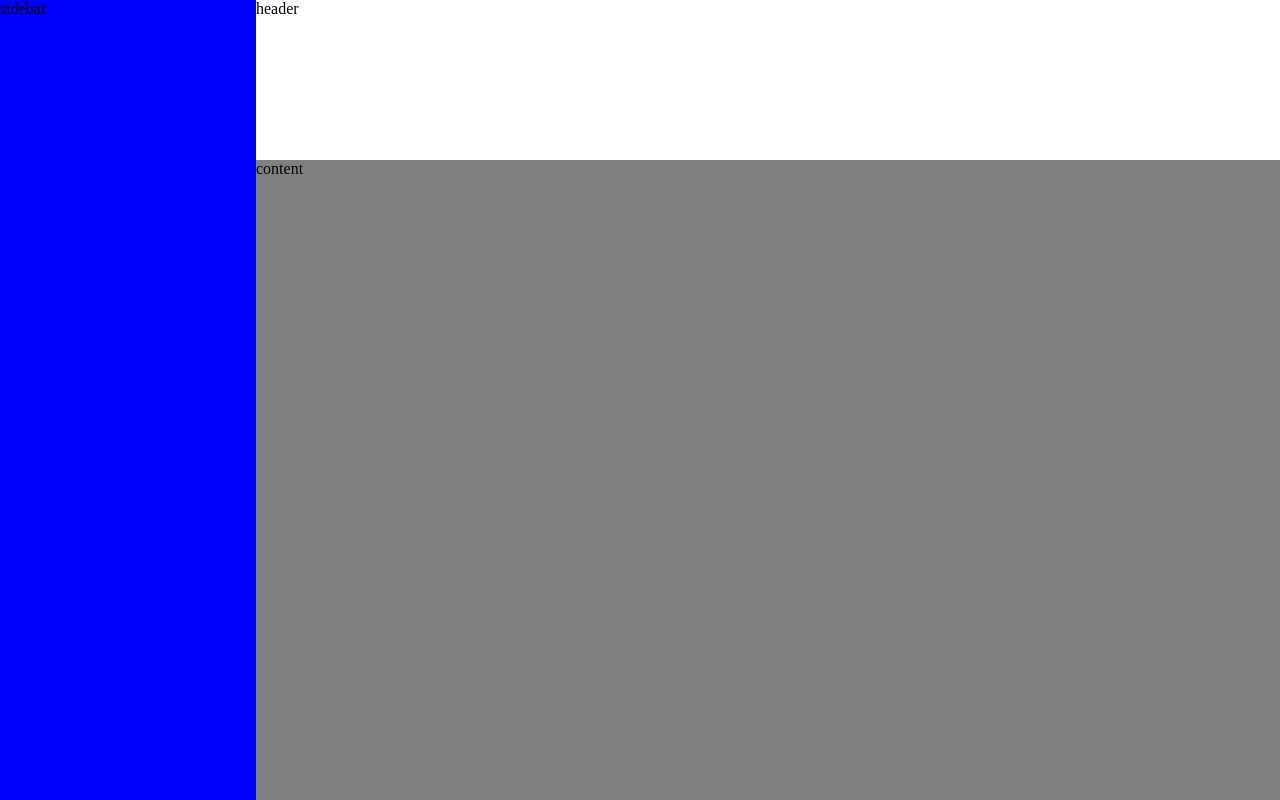
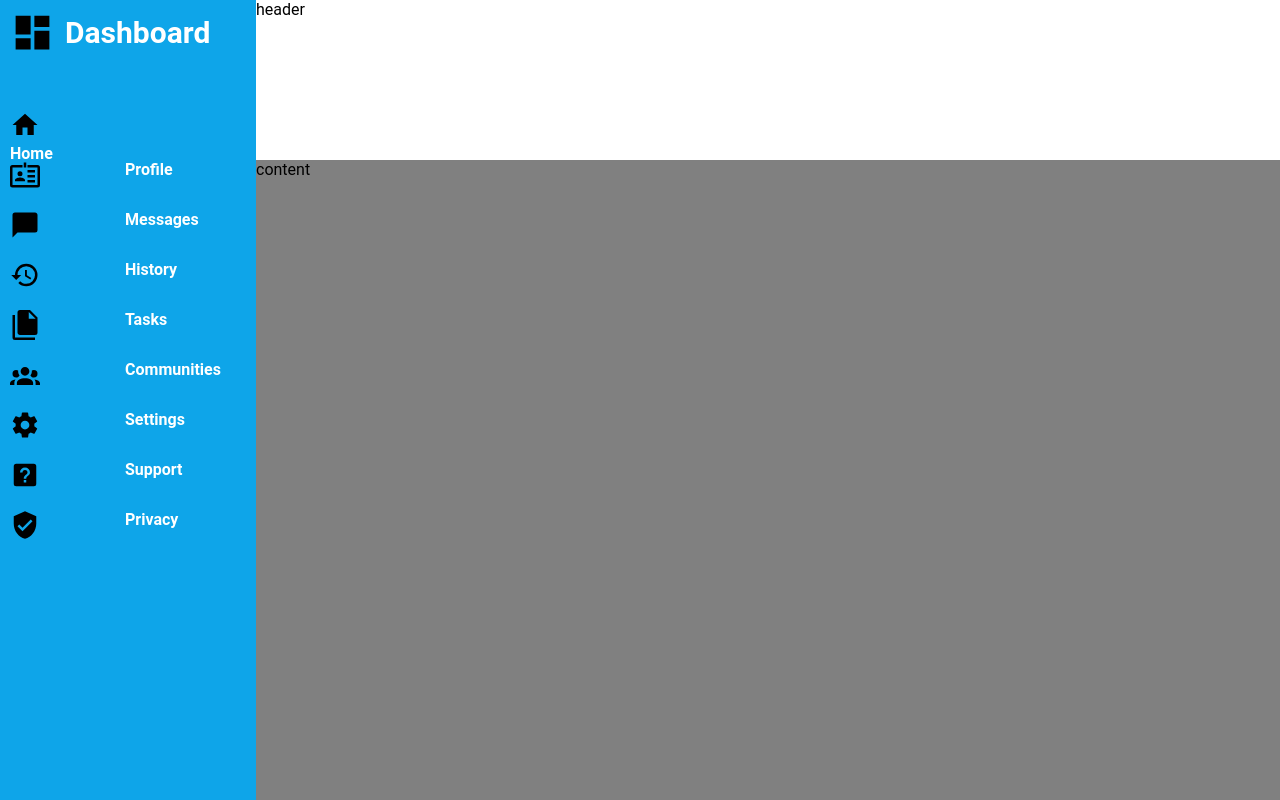
Before and after one commit to Tortoisey1/odin-dashboard, a plain HTML site: page index.html in a window 1280 px wide. Drawn offline with Linux system fonts and the light colour scheme.

Commit message:
sidebar with dashboard portion completed as well as the relevant icons that were imported via svg

```diff
--- a/index.html
+++ b/index.html
@@ -11,7 +11,48 @@
 <body>
     <!-- using grid property as specified by assignment -->
     <div class="main-container">
-        <div class="sidebar">sidebar</div>
+        <div class="sidebar">
+            <div class="top-cell">
+                <img src="SVGs/view-dashboard.svg" alt="Dashboard icon">
+                <div>Dashboard</div>
+            </div>
+            <div class="home-cell">
+                <img src="SVGs/home.svg" alt="Home icon">
+                <div>Home</div>
+            </div>
+            <div class="cell">
+                <img src="SVGs/badge-account-horizontal-outline.svg" alt="Profile icon">
+                <div>Profile</div>
+            </div>
+            <div class="cell">
+                <img src="SVGs/message.svg" alt="Message icon">
+                <div>Messages</div>
+            </div>
+            <div class="cell">
+                <img src="SVGs/history.svg" alt="History icon">
+                <div>History</div>
+            </div>
+            <div class="cell">
+                <img src="SVGs/file-multiple.svg" alt="Tasks icon">
+                <div>Tasks</div>
+            </div>
+            <div class="cell">
+                <img src="SVGs/account-group.svg" alt="Community icon">
+                <div>Communities</div>
+            </div>
+            <div class="cell">
+                <img src="SVGs/cog.svg" alt="Setting icon">
+                <div>Settings</div>
+            </div>
+            <div class="cell">
+                <img src="SVGs/help-box.svg" alt="Support icon">
+                <div>Support</div>
+            </div>
+            <div class="cell">
+                <img src="SVGs/shield-check.svg" alt="Privacy icon">
+                <div>Privacy</div>
+            </div>
+        </div>
         <div class="header">header</div>
         <div class="main-content">content</div>
     </div>
--- a/styles.css
+++ b/styles.css
@@ -3,30 +3,67 @@
     margin: 0;
     padding: 0;
     box-sizing: border-box;
+    font-family: Roboto, sans-serif;
 }
 
-.main-container{
-    display:grid;
-    height:100vh;
-    width:100vw;
-    grid-template-columns: repeat(5,1fr);
-    grid-template-rows: repeat(5,1fr);
+.main-container {
+    display: grid;
+    height: 100vh;
+    width: 100vw;
+    grid-template-columns: repeat(5, 1fr);
+    grid-template-rows: repeat(5, 1fr);
 }
 
-.sidebar{
+/* css for the side bar */
+.sidebar {
     grid-column: 1/2;
     grid-row: 1/6;
-    background-color: blue;
+    background-color: #0ea5e9;
+    display: grid;
+    font-weight: bold;
+    color: white;
+    grid-template-rows: repeat(15,50px);
+    padding-left: 10px;
+    padding-top: 10px;
 }
 
-.header{
+/* css for the dashboard section */
+.sidebar>.top-cell{
+    display: grid;
+    grid-template-columns: 40px 1fr;
+    gap: 15px;
+    grid-row: span 2;
+    align-self:start;
+    align-items: center;
+    font-size: 30px;
+}
+
+.sidebar>div>img {
+    height: 30px;
+    width: auto;
+}
+
+.sidebar>.top-cell> img{
+    height:45px;
+    width:auto;
+}
+/* css from home onwards */
+
+.sidebar> .cell{
+    display: grid;
+    grid-template-columns: 100px 1fr;
+    gap: 15px;
+}
+/* css for the header */
+
+.header {
     grid-column: 2/6;
     grid-row: 1/2;
     background-color: white;
 }
 
-.main-content{
+.main-content {
     grid-column: 2/6;
-    grid-row:2/6;
+    grid-row: 2/6;
     background-color: grey;
 }
```
Also changed, not shown: SVGs/account-group.svg (added), SVGs/badge-account-horizontal-outline.svg (added), SVGs/cog.svg (added), SVGs/file-multiple.svg (added), SVGs/help-box.svg (added), SVGs/history.svg (added), SVGs/home.svg (added), SVGs/message.svg (added), SVGs/shield-check.svg (added), SVGs/view-dashboard.svg (added).
